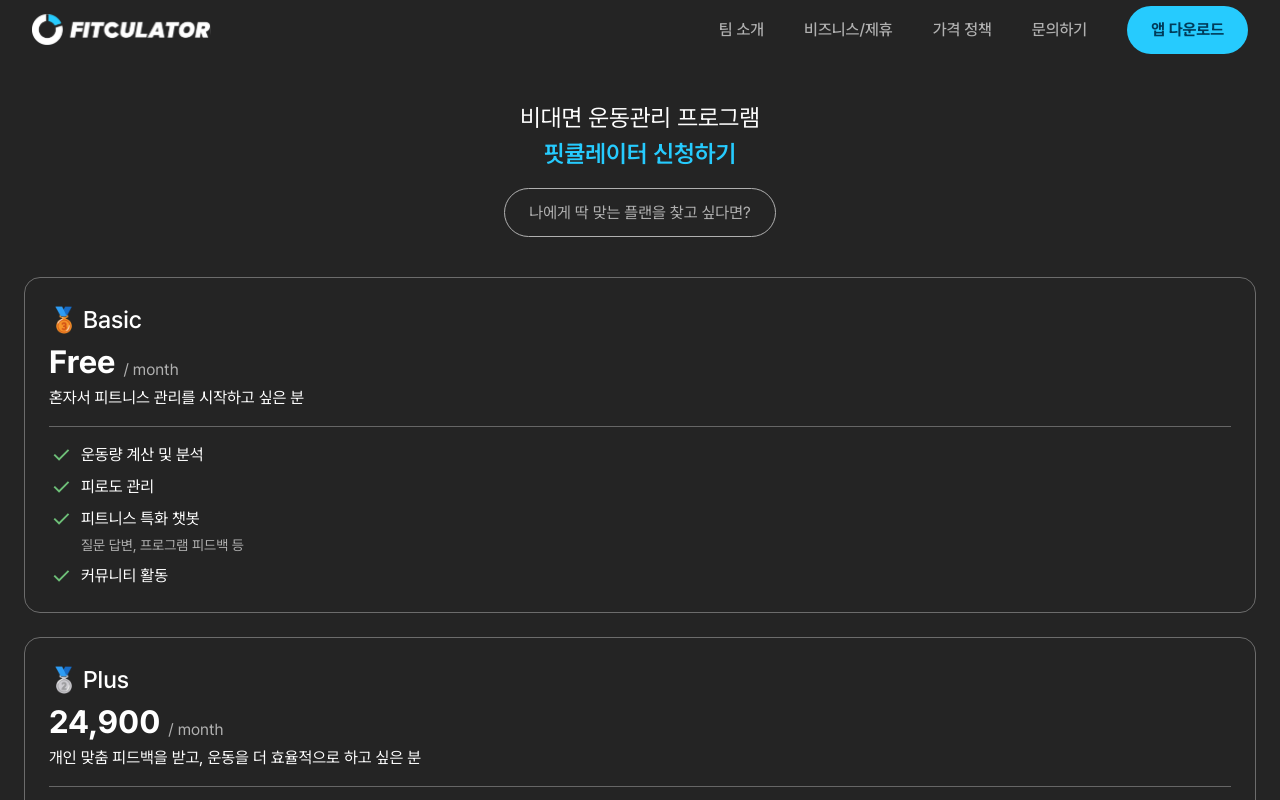
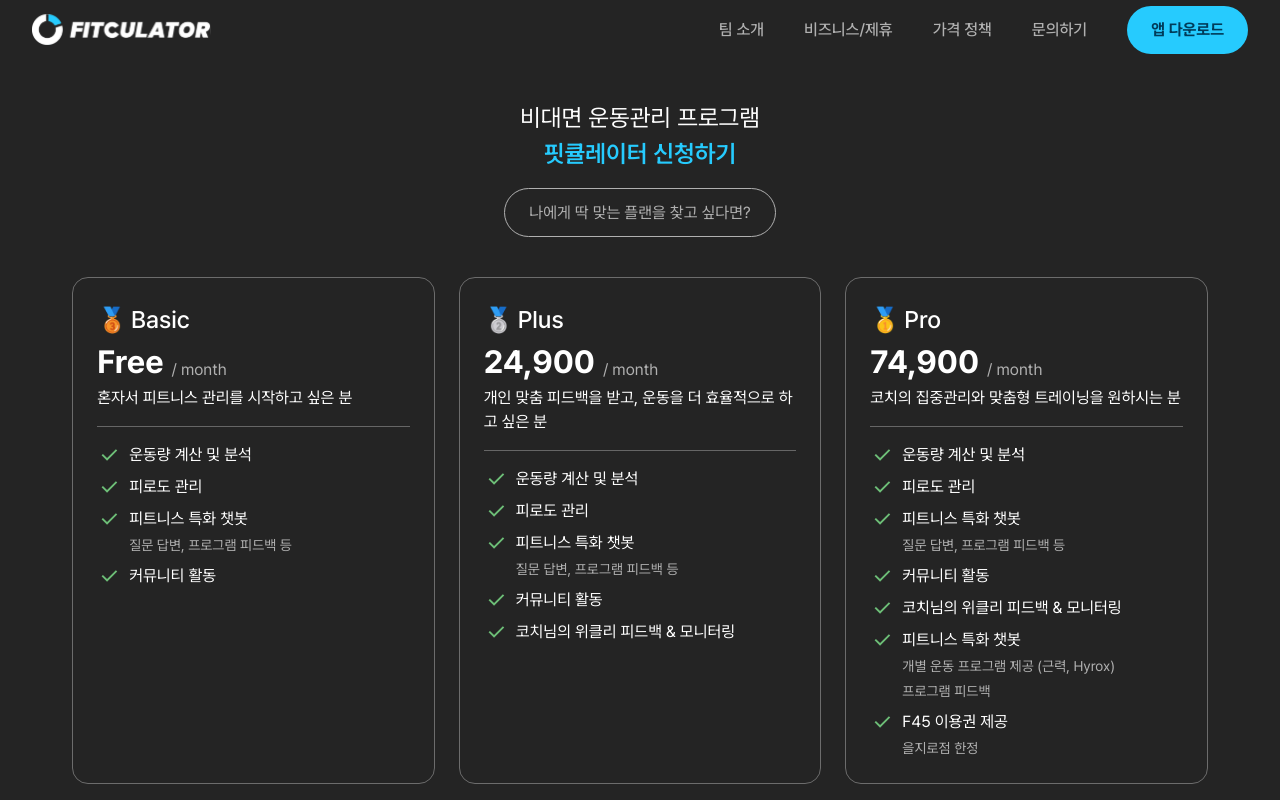
Before and after one commit to YSP97/Team1_FE_B2C, a Next.js app: page /pricing in a window 1280 px wide. Shown: the top 800 px of the page. Built offline with nearby package versions, Linux system fonts and the light colour scheme.

Commit message:
Modify : CardList 컴포넌트 수정정

```diff
--- a/src/components/Pricing/CardList.tsx
+++ b/src/components/Pricing/CardList.tsx
@@ -13,7 +13,7 @@ function CardList() {
   );
 
   return (
-    <div className="flex flex-col gap-6">
+    <div className="flex flex-col gap-6 md:m-auto md:max-w-[80rem] md:flex-row">
       {mockDataCardList.map((card) => (
         <Card
           key={card.id}
```
